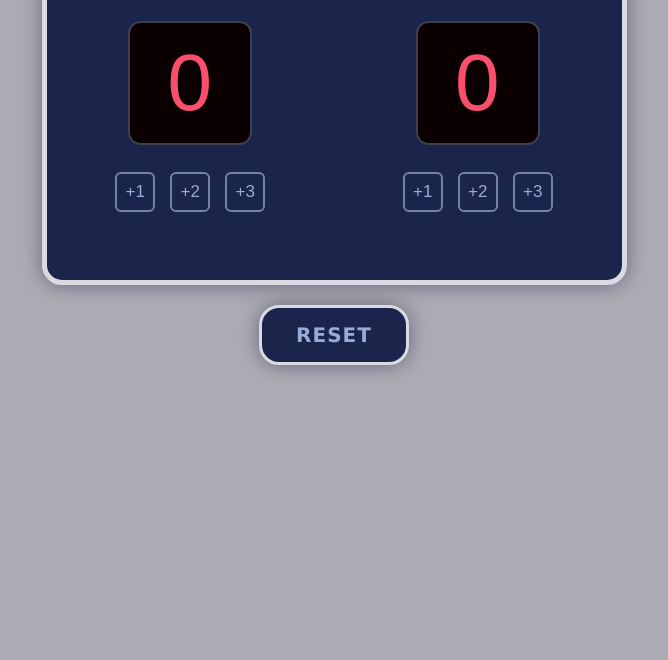
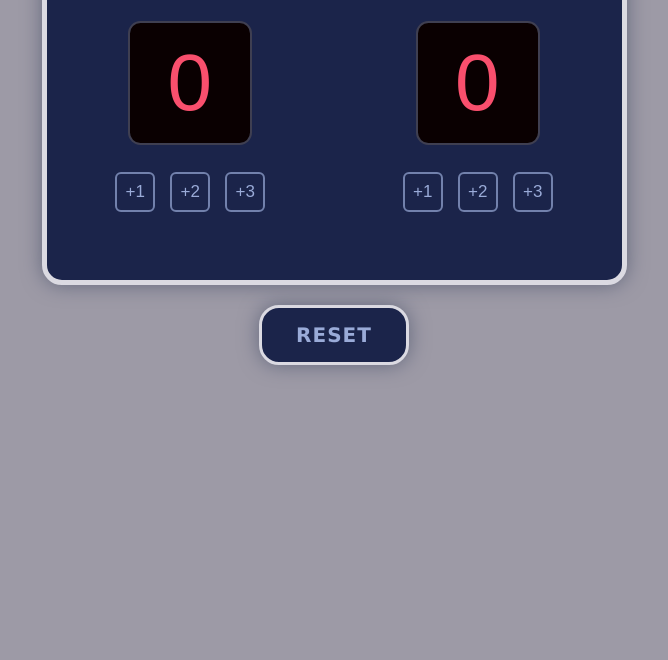
Before and after one commit to PaulinaW-projects/Repository_1, a plain HTML site: page index.html in a window 1280 px wide. Shown: the part 140-800 px from the top of the page, without its empty margins (306-974 px from the left). Drawn offline with Linux system fonts and the light colour scheme; a web font is replaced by a local one.

Commit message:
background color change

```diff
--- a/index.css
+++ b/index.css
@@ -2,7 +2,7 @@
 
 body {
   margin: 0;
-  background: rgb(173, 171, 179);
+  background: rgb(157, 154, 166);
   display: flex;
   justify-content: center;
   margin-top: 30px;
```
